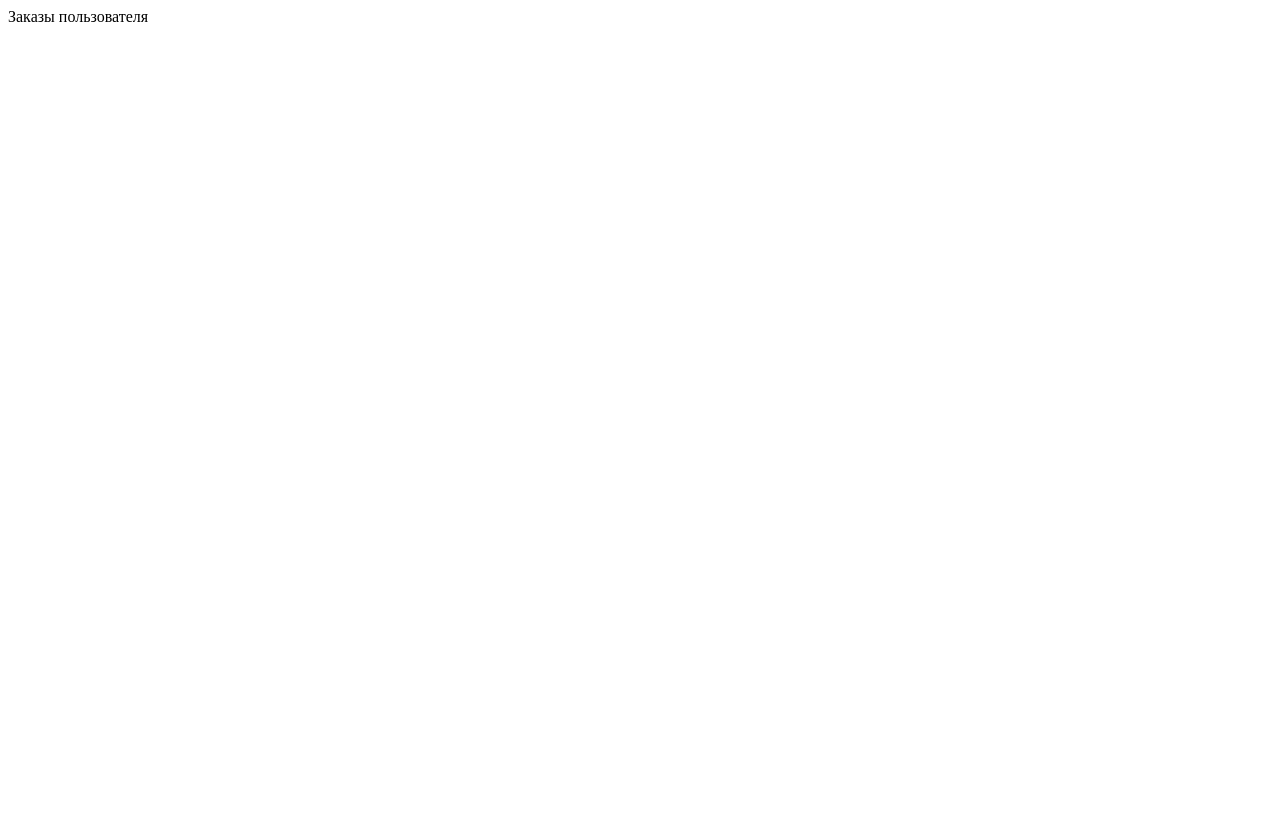
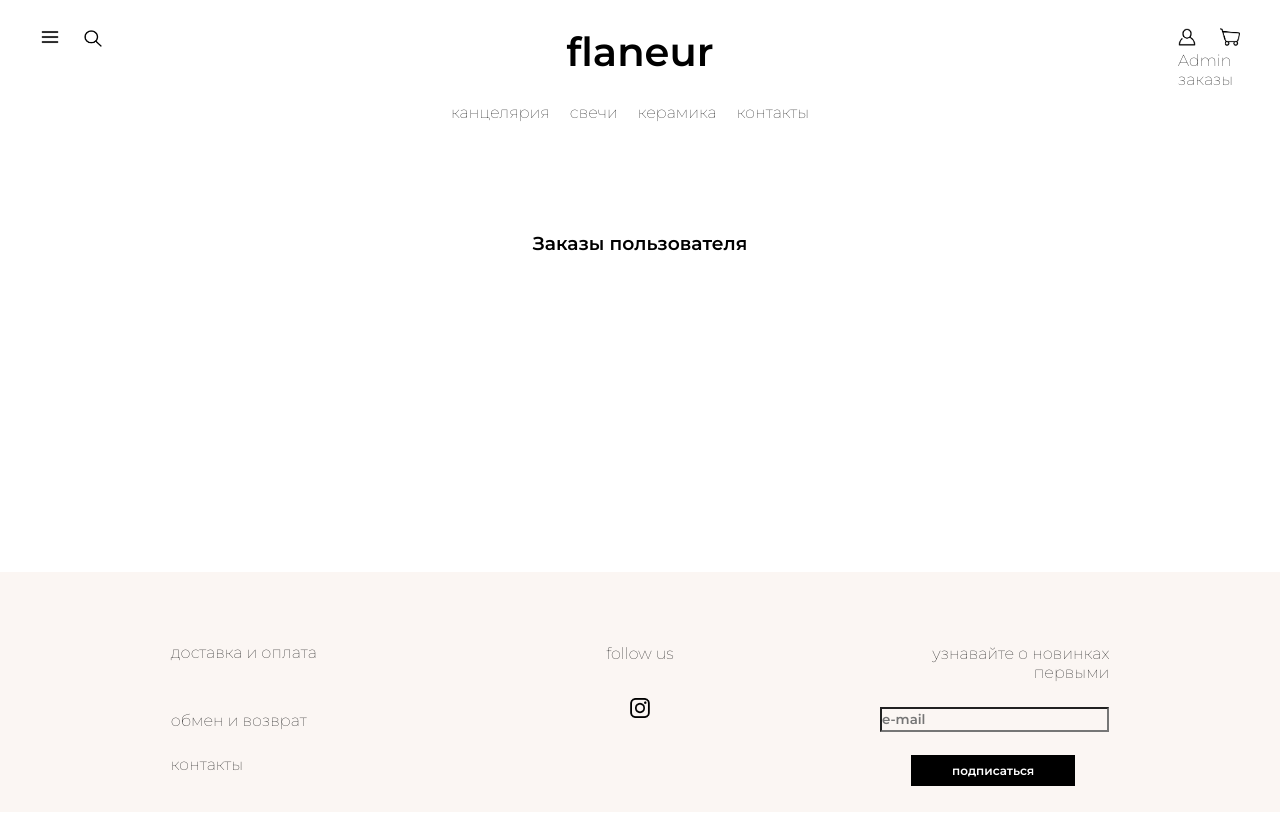
Before and after one commit to veliKerril/HouseholdProductsOnlineShop, a Django app: page /show_orders/ in a window 1280 px wide. Before the commit the page is almost empty. Before the commit the page ends 22 px from the top, so only its background shows below. Run offline with Django 3.2, Linux system fonts and the light colour scheme; a user stored in the database is signed in; data comes from the database, SQL or seed files in the repository; some libraries are stand-ins or nearby versions.

Commit message:
Layout 1.6.6
User's orders history page added

```diff
--- a/prototype3/myshop3/shop/static/css/styles.css
+++ b/prototype3/myshop3/shop/static/css/styles.css
@@ -1304,3 +1304,25 @@ body {
 	align-items: center;
 	flex-direction: column;
 }
+
+.orders {
+	padding-top: 50px;
+	display: flex;
+	/*justify-content: space-around;*/
+	align-items: center;
+	flex-direction: column;
+	height:40vh;
+}
+
+.link {
+	text-decoration: none;
+	color: black;
+}
+
+.icon-menu-right a:hover{
+	color: #848484;
+}
+
+.icon-menu-right a {
+	color: black;
+}
--- a/prototype3/myshop3/shop/templates/shop/base.html
+++ b/prototype3/myshop3/shop/templates/shop/base.html
@@ -44,9 +44,9 @@
     {% if user.is_authenticated %}
     <a href="#" id="user">{{ user.get_username }}</a>
     {% endif %}
-    </div>
+  </div>
 
-	<a href="{% url 'shop:show_orders' %}">Попытка заказов </a>
+	<a href="{% url 'shop:show_orders' %}" class="link">заказы</a>
   </nav>
   </div>
 
@@ -92,6 +92,7 @@
     </div>
     </div>
   </div> -->
+  {% block orders %} {% endblock %}
   {% block create %} {% endblock %}
   {% block created %} {% endblock %}
   {% block password_reset %} {% endblock %}
--- a/prototype3/myshop3/shop/templates/shop/product/orders.html
+++ b/prototype3/myshop3/shop/templates/shop/product/orders.html
@@ -1,7 +1,12 @@
-<p>Заказы пользователя {{ name_of_orders }} </p>
+{% extends "shop/base.html" %}
+{% block orders %}
+<div class="orders">
+	<h3>Заказы пользователя {{ name_of_orders }} </h3>
 
-{% for order_item in orders_item %}
-	{% if order_item.order.email == user.email %}
-		<p>{{ order_item.product }} + {{ order_item.quantity }}</p>
-	{% endif %}
-{% endfor %}
+	{% for order_item in orders_item %}
+		{% if order_item.order.email == user.email %}
+			<p>{{ order_item.product }} + {{ order_item.quantity }}</p>
+		{% endif %}
+	{% endfor %}
+</div>
+{% endblock %}
```
